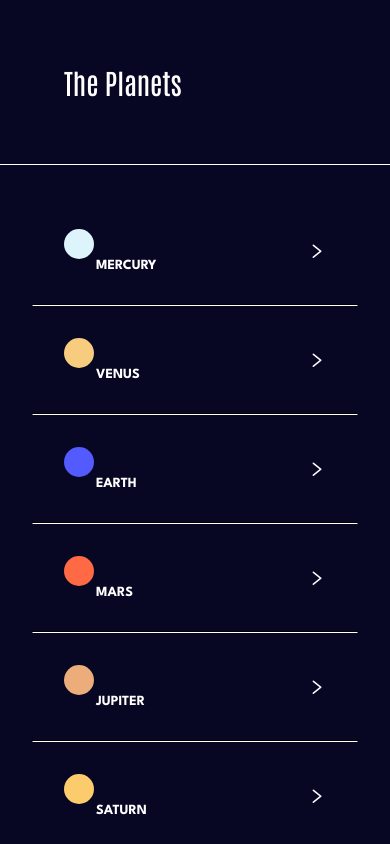
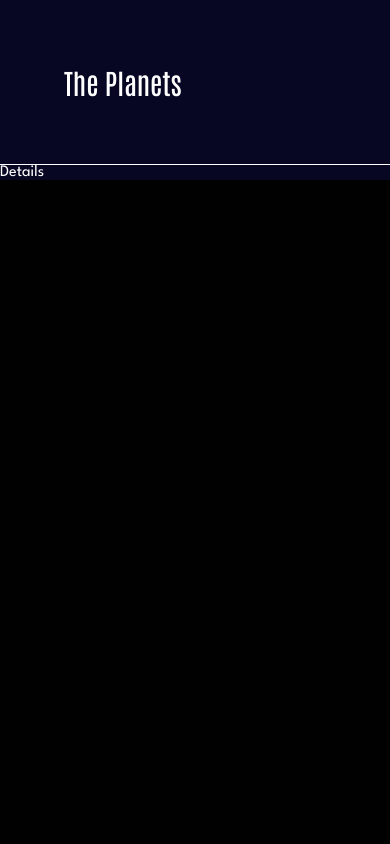
Before and after one commit to mazhars-git/planet-app, a React Native app: screen /Details in a window 390 px wide. Built offline with nearby package versions, Linux system fonts and the light colour scheme.

Commit message:
created details screen

```diff
--- a/App.js
+++ b/App.js
@@ -3,12 +3,10 @@
 import React from 'react';
 import { StyleSheet, View } from 'react-native';
 import Text from './src/components/text/text';
-import { colors } from './src/theme/colors';
-import { spacing } from './src/theme/spacing';
-import { typography } from './src/theme/typography';
 import { NavigationContainer, DarkTheme } from '@react-navigation/native';
 import { createNativeStackNavigator } from '@react-navigation/native-stack';
 import Home from './src/screens/home';
+import Details from './src/screens/details';
 
 
 const Stack = createNativeStackNavigator();
@@ -30,6 +28,7 @@
     <NavigationContainer theme={DarkTheme}>
       <Stack.Navigator screenOptions={{headerShown: false}}>
         <Stack.Screen name="Home" component={Home} />
+        <Stack.Screen name="Details" component={Details} />
       </Stack.Navigator>
     </NavigationContainer>
     <StatusBar style='light'/>
--- /dev/null
+++ b/src/screens/details.js
@@ -0,0 +1,21 @@
+import { View, SafeAreaView, StyleSheet } from 'react-native'
+import React from 'react'
+import Text from '../components/text/text'
+import PlanetHeader from '../components/planet-header'
+import { colors } from '../theme/colors'
+
+export default function Details() {
+  return (
+    <SafeAreaView style= {styles.container}>
+        <PlanetHeader />
+        <Text>Details</Text>
+    </SafeAreaView>
+  )
+}
+
+const styles = StyleSheet.create({
+    container: {
+        backgroundColor: colors.black,
+
+    }
+})
--- a/src/screens/home.js
+++ b/src/screens/home.js
@@ -1,4 +1,4 @@
-import { View, FlatList, SafeAreaView, StyleSheet } from 'react-native'
+import { View, FlatList, SafeAreaView, StyleSheet, Pressable } from 'react-native'
 import React from 'react'
 import Text from '../components/text/text';
 import PlanetHeader from '../components/planet-header';
@@ -7,7 +7,7 @@
 import { spacing } from '../theme/spacing';
 import { AntDesign } from '@expo/vector-icons';
 
-export default function Home() {
+export default function Home({navigation}) {
   return (
     <SafeAreaView style={styles.container}>
       <PlanetHeader />
@@ -17,15 +17,17 @@
           keyExtractor={(item) => item.name}
           renderItem= {({item}) =>{
             return(
-              <View style={styles.item}>
-                  <View>
+              <Pressable onPress={() => {
+                  navigation.navigate("Details")
+              }} style={styles.item}>
+                  <View style={{flexDirection: 'row', alignItems: 'center'}}>
                     <View style={[styles.circle, {backgroundColor: item.color}]} />
                     <Text preset="h4" style={styles.itemName}>
                         {item.name}
                     </Text>
                   </View>
                   <AntDesign name="right" size={18} color="white" />
-              </View>
+              </Pressable>
             );
           }}
 
```
